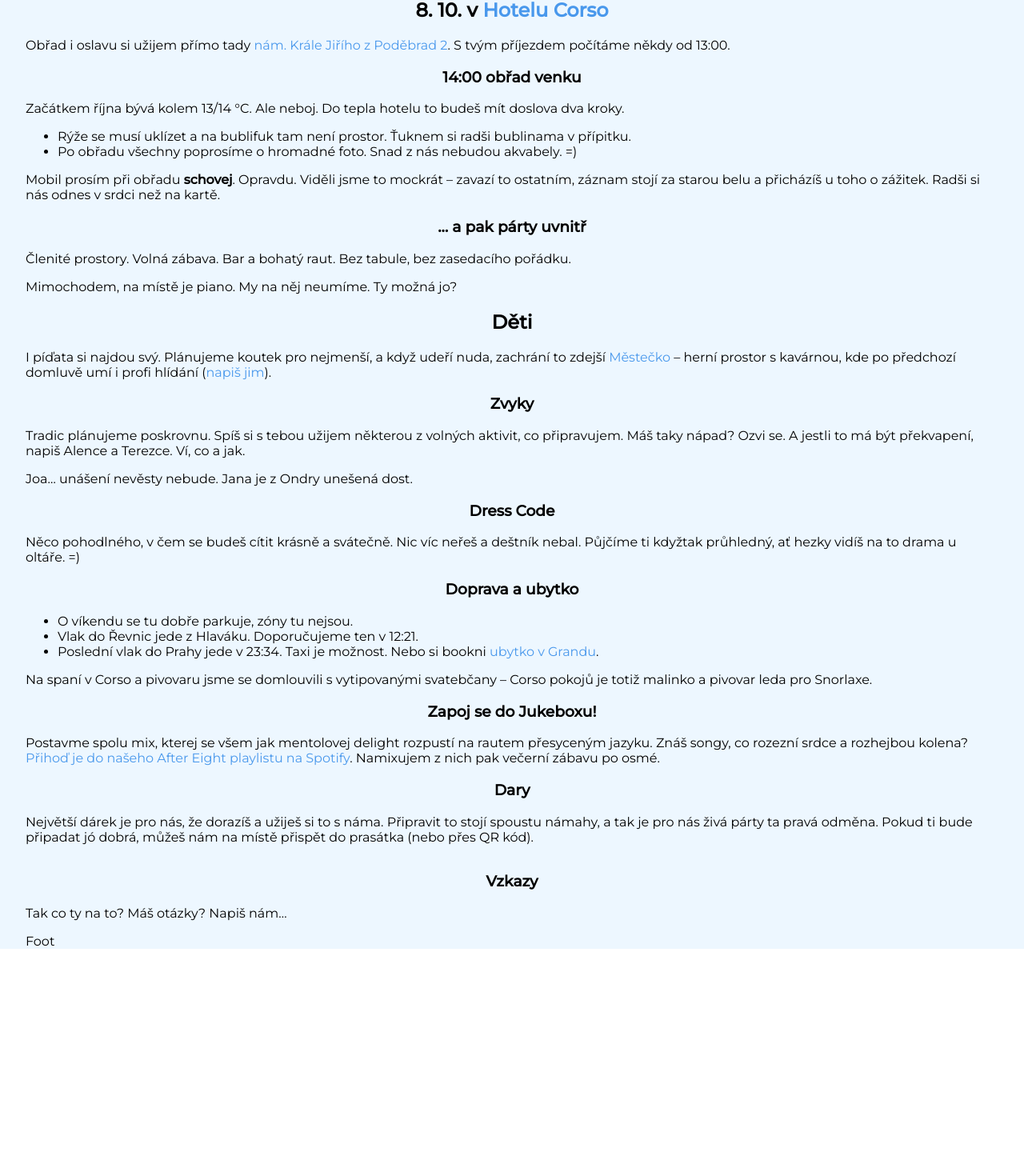
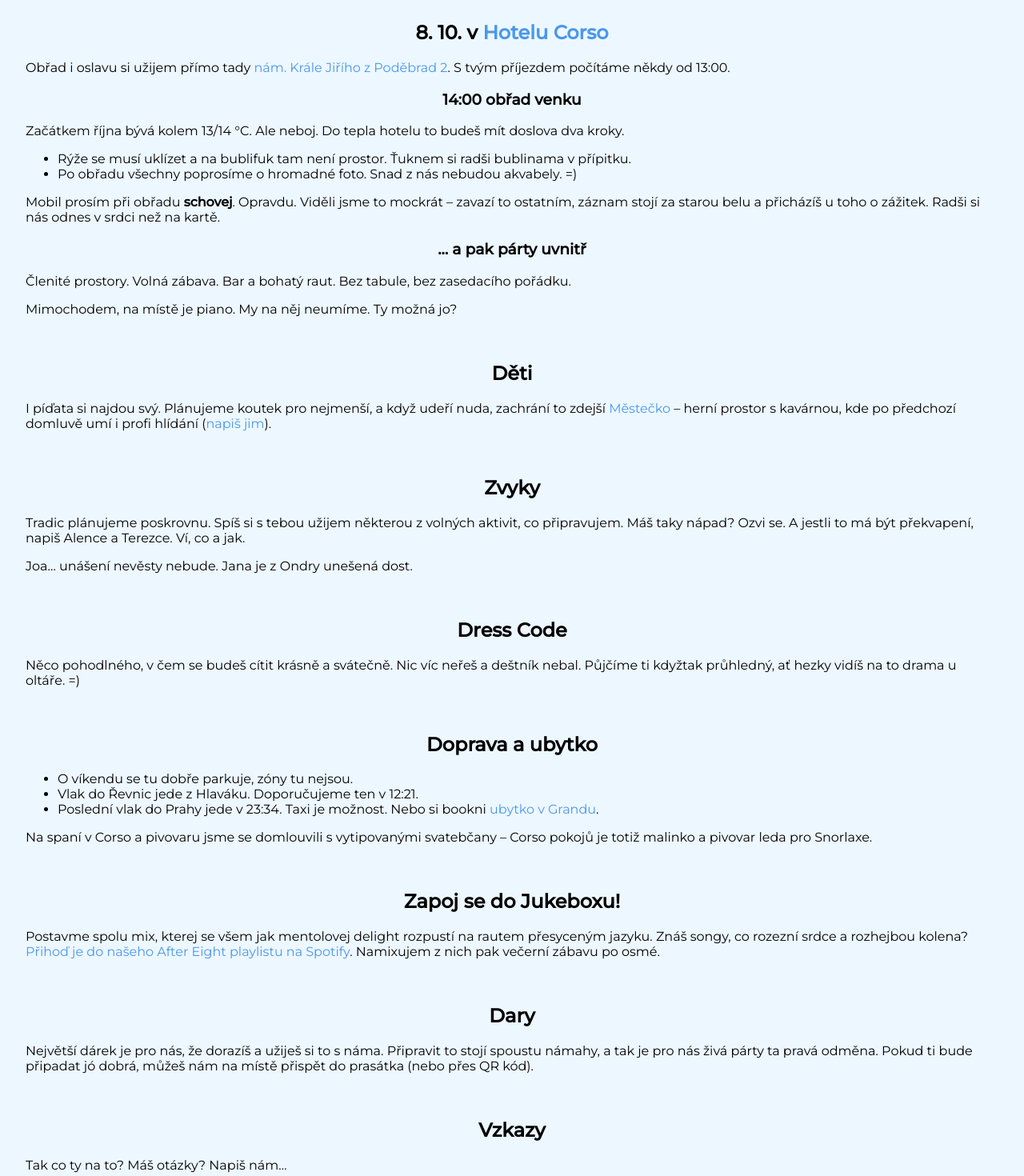
Before and after one commit to AndrewInside/wedding, a React (Create React App) app: page / in a window 1280 px wide. Shown: the part 854-2324 px from the top of the page at 80% size. Before the commit the page ends 2040 px from the top, so only its background shows below. Built offline with nearby package versions, Linux system fonts and the light colour scheme.

Commit message:
wip styles

```diff
--- a/package.json
+++ b/package.json
@@ -8,6 +8,7 @@
     "@testing-library/react": "^13.3.0",
     "@testing-library/user-event": "^13.5.0",
     "gh-pages": "^4.0.0",
+    "prop-types": "^15.8.1",
     "react": "^18.2.0",
     "react-dom": "^18.2.0",
     "react-feather": "^2.0.10",
--- a/src/App.js
+++ b/src/App.js
@@ -2,6 +2,8 @@
 import './css/App.css';
 import { Header } from './components/Header';
 import { Navigation } from './components/Navigation';
+import Link from './components/Link';
+import ContentBox from './components/ContentBox';
 
 function App() {
   return (
@@ -9,45 +11,63 @@ function App() {
       <Header />
       <Navigation />
       <section className='app-content-section'>
-        <h2>8. 10. v <a href="https://www.boutiquehotelcorso.cz/" target="_blank" title="Hotel" rel="noreferrer">Hotelu Corso</a></h2>
-        <p>Obřad i oslavu si užijem přímo tady <a href="https://goo.gl/maps/YyZu5zetd262" target="_blank" title="Mapa" rel="noreferrer">nám. Krále Jiřího z Poděbrad 2</a>. S tvým příjezdem počítáme někdy od 13:00.</p>
+        <ContentBox name="nav-where" >
+          <h2>8. 10. v <Link href="https://www.boutiquehotelcorso.cz/" title="Hotel">Hotelu Corso</Link></h2>
+          <p>Obřad i oslavu si užijem přímo tady <Link href="https://goo.gl/maps/YyZu5zetd262" title="Mapa">nám. Krále Jiřího z Poděbrad 2</Link>. S tvým příjezdem počítáme někdy od 13:00.</p>
           <h3>14:00 obřad venku</h3>
           <p>
             Začátkem října bývá kolem 13/14 °C. Ale neboj. Do tepla hotelu to budeš mít doslova dva kroky.
+          </p>
           <ul>
             <li>Rýže se musí uklízet a na bublifuk tam není prostor. Ťuknem si radši bublinama v přípitku.</li>
             <li>Po obřadu všechny poprosíme o hromadné foto. Snad z nás nebudou akvabely. =)</li>
           </ul>
+          <p>
             Mobil prosím při obřadu <strong>schovej</strong>. Opravdu. Viděli jsme to mockrát – zavazí to ostatním, záznam stojí za starou belu a přicházíš u toho o zážitek. Radši si nás odnes v srdci než na kartě.
           </p>
           <h3>… a pak párty uvnitř</h3>
           <p>Členité prostory. Volná zábava. Bar a bohatý raut. Bez tabule, bez zasedacího pořádku.</p>
           <p>Mimochodem, na místě je piano. My na něj neumíme. Ty možná jo?</p>
+        </ContentBox>
+        <ContentBox name="nav-kids">
           <h2>Děti</h2>
-        <p>I píďata si najdou svý. Plánujeme koutek pro nejmenší, a když udeří nuda, zachrání to zdejší <a href="https://www.nasemestecko.cz/" target="_blank" title="Dětský koutek" rel="noreferrer">Městečko</a> – herní prostor s kavárnou, kde po předchozí domluvě umí i profi hlídání (<a href="https://www.nasemestecko.cz/hlidani-deti-revnice/" title="Kontakt" target="_blank" rel="noreferrer">napiš jim</a>).</p>
-        <h3>Zvyky</h3>
+          <p>I píďata si najdou svý. Plánujeme koutek pro nejmenší, a když udeří nuda, zachrání to zdejší <Link href="https://www.nasemestecko.cz/" title="Dětský koutek">Městečko</Link> – herní prostor s kavárnou, kde po předchozí domluvě umí i profi hlídání (<Link href="https://www.nasemestecko.cz/hlidani-deti-revnice/" title="Kontakt">napiš jim</Link>).</p>
+        </ContentBox>
+        <ContentBox name="nav-traditions">
+          <h2>Zvyky</h2>
           <p>Tradic plánujeme poskrovnu. Spíš si s tebou užijem některou z volných aktivit, co připravujem. Máš taky nápad? Ozvi se. A jestli to má být překvapení, napiš Alence a Terezce. Ví, co a jak.</p>
           <p>Joa… unášení nevěsty nebude. Jana je z Ondry unešená dost.</p>
-        <h3>Dress Code</h3>
+        </ContentBox>
+        <ContentBox name="nav-dress-code">
+          <h2>Dress Code</h2>
           <p>Něco pohodlného, v čem se budeš cítit krásně a svátečně. Nic víc neřeš a deštník nebal. Půjčíme ti kdyžtak průhledný, ať hezky vidíš na to drama u oltáře. =)</p>
-        <h3>Doprava a ubytko</h3>
+        </ContentBox>
+        <ContentBox name="nav-transport">
+          <h2>Doprava a ubytko</h2>
           {/* Mapka */}
-        <p>
           <ul>
             <li>O víkendu se tu dobře parkuje, zóny tu nejsou.</li>
             <li>Vlak do Řevnic jede z Hlaváku. Doporučujeme ten v 12:21.</li>
-            <li>Poslední vlak do Prahy jede v 23:34. Taxi je možnost. Nebo si bookni <a href="https://www.hotelgrandrevnice.cz/ubytovani/" target="_blank" title="Ubytování" rel="noreferrer">ubytko v Grandu</a>.</li>
+            <li>Poslední vlak do Prahy jede v 23:34. Taxi je možnost. Nebo si bookni <Link href="https://www.hotelgrandrevnice.cz/ubytovani/" title="Ubytování">ubytko v Grandu</Link>.</li>
           </ul>
+          <p>
             Na spaní v Corso a pivovaru jsme se domlouvili s vytipovanými svatebčany – Corso pokojů je totiž malinko a pivovar leda pro Snorlaxe.
           </p>
-        <h3>Zapoj se do Jukeboxu!</h3>
-        <p>Postavme spolu mix, kterej se všem jak mentolovej delight rozpustí na rautem přesyceným jazyku. Znáš songy, co rozezní srdce a rozhejbou kolena? <a href="https://open.spotify.com/playlist/3J6OwjYfuYeDeSAu24D6eZ?si=cc1d544763dc4064&pt=bd03725ea8bf16960d0b4e76086f297e" target="_blank" title="Spotify" rel="noreferrer">Přihoď je do našeho After Eight playlistu na Spotify</a>. Namixujem z nich pak večerní zábavu po osmé.</p>
-        <h3>Dary</h3>
+        </ContentBox>
+        <ContentBox name="nav-jukebox">
+          <h2>Zapoj se do Jukeboxu!</h2>
+          <p>Postavme spolu mix, kterej se všem jak mentolovej delight rozpustí na rautem přesyceným jazyku. Znáš songy, co rozezní srdce a rozhejbou kolena? <Link href="https://open.spotify.com/playlist/3J6OwjYfuYeDeSAu24D6eZ?si=cc1d544763dc4064&pt=bd03725ea8bf16960d0b4e76086f297e" title="Spotify">Přihoď je do našeho After Eight playlistu na Spotify</Link>. Namixujem z nich pak večerní zábavu po osmé.</p>
+        </ContentBox>
+        <ContentBox name="nav-gifts">
+          <h2>Dary</h2>
           <p>Největší dárek je pro nás, že dorazíš a užiješ si to s náma. Připravit to stojí spoustu námahy, a tak je pro nás živá párty ta pravá odměna. Pokud ti bude připadat jó dobrá, můžeš nám na místě přispět do prasátka (nebo přes QR kód).</p>
+        </ContentBox>
       </section>
       <section className='app-comment-section' id='app-comment-section'>
-        <h3>Vzkazy</h3>
+        <ContentBox name='nav-comments'>
+        <h2>Vzkazy</h2>
         <p>Tak co ty na to? Máš otázky? Napiš nám…</p>
+        </ContentBox>
       </section>
       <footer className='app-footer'>
         Foot
--- /dev/null
+++ b/src/components/ContentBox.js
@@ -0,0 +1,17 @@
+import React from 'react';
+import PropTypes from 'prop-types';
+
+const ContentBox = (props) => {
+    const { name, children } = props;
+    return (
+        <div id={name}>
+            {children}
+        </div>
+    )
+};
+
+ContentBox.propTypes = {
+    name: PropTypes.string.isRequired
+};
+
+export default ContentBox;
--- /dev/null
+++ b/src/components/Link.js
@@ -0,0 +1,16 @@
+import React from 'react';
+import PropTypes from 'prop-types';
+
+const Link = props => {
+    const { href, title, children } = props;
+    return (
+        <a href={href} title={title} target="_blank" rel="noreferrer">{children}</a>
+    )
+};
+
+Link.propTypes = {
+    href: PropTypes.string.isRequired,
+    title: PropTypes.string.isRequired
+};
+
+export default Link;
--- /dev/null
+++ b/src/components/MenuLink.js
@@ -0,0 +1,16 @@
+import React from 'react';
+import PropTypes from 'prop-types';
+
+const MenuLink = props => {
+    const { href, children, onClick } = props;
+    return (
+        <a className='nav-link' href={href} onClick={() => onClick(false)}>{children}</a>
+    )
+};
+
+MenuLink.propTypes = {
+    href: PropTypes.string.isRequired,
+    onClick: PropTypes.func
+};
+
+export default MenuLink;
--- a/src/components/Navigation.js
+++ b/src/components/Navigation.js
@@ -1,5 +1,6 @@
 import React, { useState } from 'react';
 import { MessageSquare, Menu } from 'react-feather';
+import MenuLink from './MenuLink';
 
 export const Navigation = () => {
     const [openMenu, setOpenMenu] = useState(false);
@@ -8,20 +9,23 @@ export const Navigation = () => {
         <>
             <nav className='app-nav'>
                 <button className='nav-mobile-button' onClick={() => setOpenMenu(!openMenu)}>
-                    <Menu size='2em' color='black' />
+                    <Menu size='2.5rem' color='black' />
                 </button>
-                <div className='nav-wrapper' style={{height: openMenu ? "200px" : "0", display: openMenu ? "block" : "none" }}>
+                <div className='nav-wrapper' style={{ height: openMenu ? "auto" : "0", display: openMenu ? "block" : "none" }}>
                     <ul>
-                        <li>Some</li>
-                        <li>Nav</li>
-                        <li>Could</li>
-                        <li>Be</li>
-                        <li>Here</li>
+                        <li><MenuLink href='#nav-where' onClick={setOpenMenu}>Kde</MenuLink></li>
+                        <li><MenuLink href='#nav-kids' onClick={setOpenMenu}>Děti</MenuLink></li>
+                        <li><MenuLink href='#nav-traditions' onClick={setOpenMenu}>Zvyky</MenuLink></li>
+                        <li><MenuLink href='#nav-dress-code' onClick={setOpenMenu}>Dress Code</MenuLink></li>
+                        <li><MenuLink href='#nav-transport' onClick={setOpenMenu}>Doprava a ubytko</MenuLink></li>
+                        <li><MenuLink href='#nav-jukebox' onClick={setOpenMenu}>Zapoj se do Jukeboxu!</MenuLink></li>
+                        <li><MenuLink href='#nav-gifts' onClick={setOpenMenu}>Dary</MenuLink></li>
+                        <li><MenuLink href='#nav-comments' onClick={setOpenMenu}>Vzkazy</MenuLink></li>
                     </ul>
                 </div>
             </nav>
             <a className='app-comment-float' href="#app-comment-section">
-                <MessageSquare size='2em' />
+                <MessageSquare size='2.5rem' />
             </a>
         </>
     )
--- a/src/css/App.css
+++ b/src/css/App.css
@@ -13,6 +13,15 @@ h4 {
   text-align: center;
 }
 
+h2{
+  margin-top: 0;
+  padding-top: var(--nav-height);
+}
+
+a:hover{
+  text-decoration: underline;
+}
+
 /* ========== HEADER ========== */
 .app-header {
   display: flex;
@@ -21,9 +30,6 @@ h4 {
   justify-content: center;
 }
 
-.app-header-wrapper {
-
-}
 
 /* ========== NAVIGATION ========== */
 .app-nav {
@@ -42,7 +48,6 @@ h4 {
   justify-content: flex-end;
   background-color: var(--primary-dark);
   border: 0 none;
-  /* height: var(--nav-height); */
 }
 
 .nav-wrapper {
@@ -54,14 +59,20 @@ h4 {
 }
 
 .nav-wrapper ul {
-  margin: 1em;
+  margin: .5em 2em;
   padding: 0;
   animation: roll-out 0.2s both;
 }
 
 .nav-wrapper li {
   list-style: none;
-  padding: 0.2em;
+}
+
+a.nav-link{
+  width: 100%;
+  display: inline-block;
+  color: black;
+  padding: .2em .2em .2em;
 }
 
 .app-comment-float {
--- a/src/css/index.css
+++ b/src/css/index.css
@@ -24,5 +24,5 @@ code {
   --secondary-light: #FFF8ED;
   --font-color: #222222;
   --link-color: #4998ec;
-  --nav-height: 2rem;
+  --nav-height: 2.5rem;
 }
```
Also changed, not shown: 1 other file (tests, documents, lock files or other folders). Lines whose indentation alone changed are shown as unchanged.
